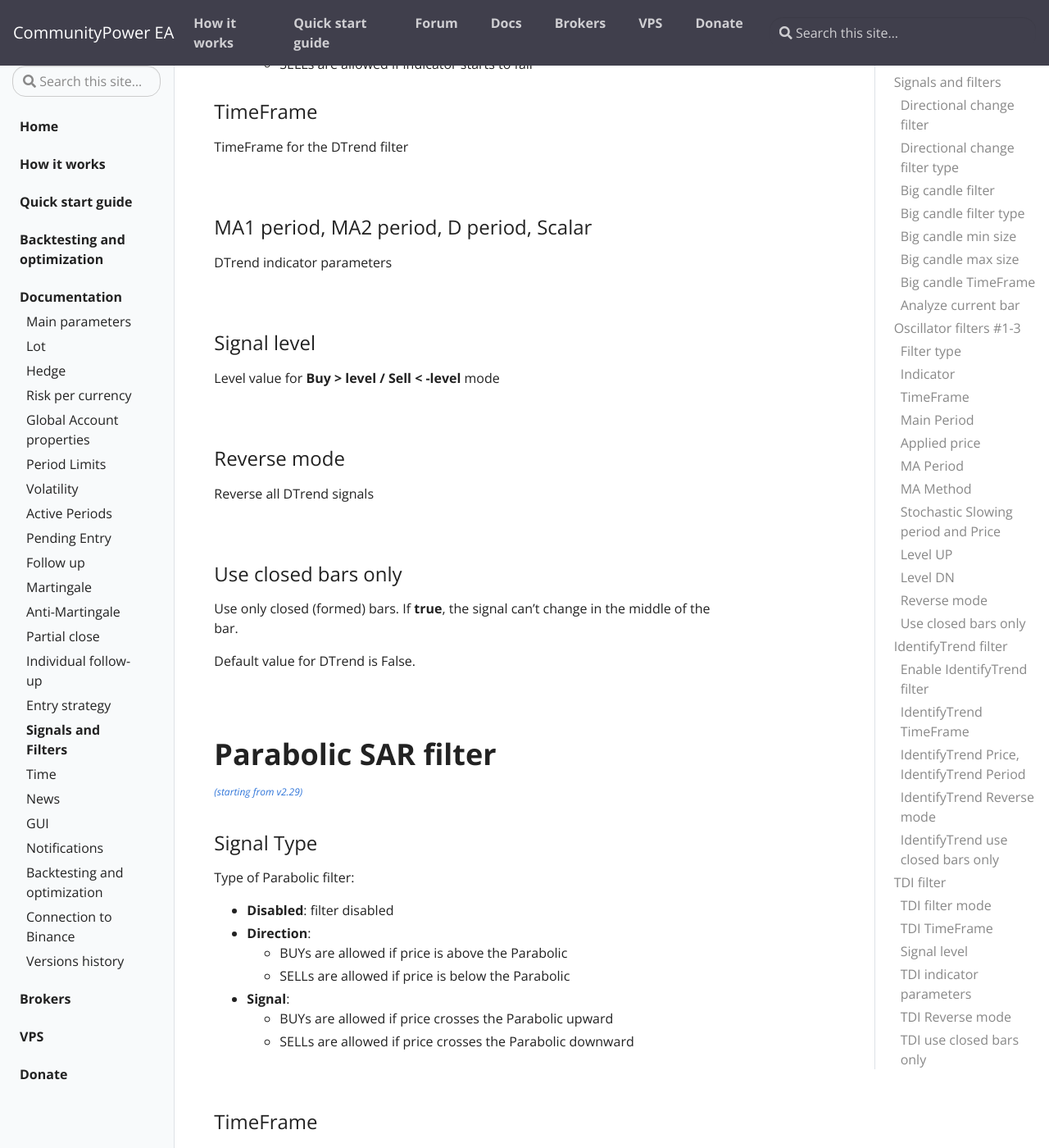
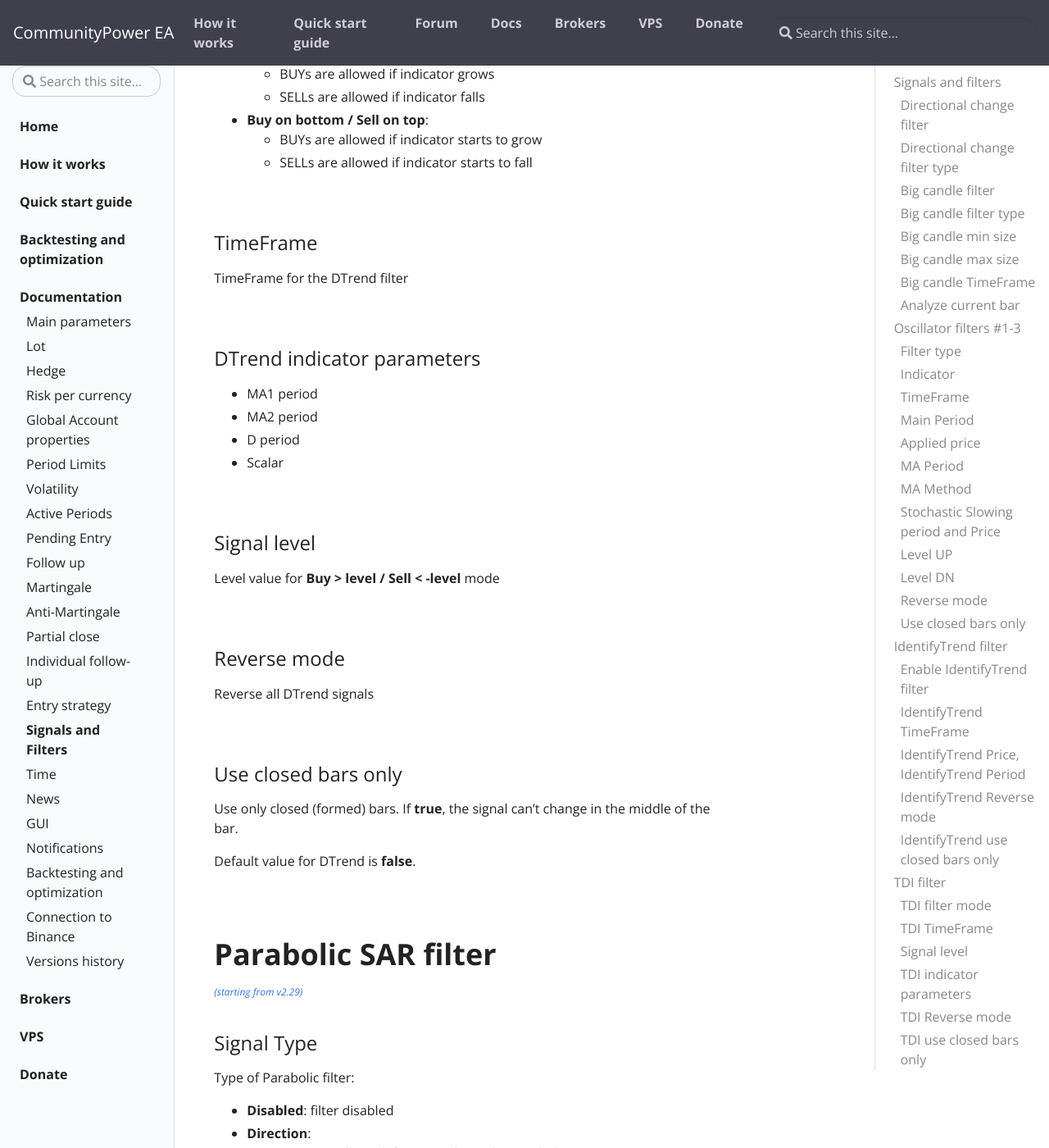
Before and after one commit to komposter/CommunityPowerEA.com, a Jekyll site: the page built from _docs/signals-and-filters.md, in a window 1280 px wide and 1400 px high, scrolled down 13048 px. Shown: the whole window at 82% size. Built offline with Jekyll 4.4.1, drawn with Linux system fonts in a browser that asks for light colours; some of the changed text lies outside the part shown.

Commit message:
Content change

```diff
--- a/_docs/signals-and-filters.md
+++ b/_docs/signals-and-filters.md
@@ -243,7 +243,7 @@
 
 Use only closed (formed) bars. If **true**, the signal can't change in the middle of the bar.
 
-Default value for IdentifyTrend is False.
+Default value for IdentifyTrend is **false**.
 
 
 <br />
@@ -314,7 +314,7 @@
 
 Use only closed (formed) bars. If **true**, the signal can't change in the middle of the bar.
 
-Default value for TDI is True.
+Default value for TDI is **true**.
 
 
 <br />
@@ -414,14 +414,18 @@
 * **Buy on +DI <= level / Sell on -DI <= level**:
     * BUYs are allowed if +DI value <= **Signal level**
     * SELLs are allowed if -DI value <= **Signal level**
+
 ![]({{site.baseurl}}/assets/img/docs/ADX-signal-1.png)
+
 * **Buy on +DI >= level / Sell on -DI >= level** [*(starting from v2.52)*](/docs/versions-history#20230211-0324-252):
     * BUYs are allowed if +DI value >= **Signal level**
     * SELLs are allowed if -DI value >= **Signal level**
 * **Buy/sell on +DI crosses -DI up/down when ADX >= level**:
     * BUYs are allowed if ADX >= **Signal level** and +DI line crosses -DI line up
     * SELLs are allowed if ADX >= **Signal level** and +DI line crosses -DI line down
+
 ![]({{site.baseurl}}/assets/img/docs/ADX-signal-2.png)
+
 * **Buy/sell when ADX >= level** [*(starting from v2.52)*](/docs/versions-history#20230211-0324-252):
     * Both BUYs and SELLs are allowed if ADX >= **Signal level**
 
@@ -464,6 +468,7 @@
 # DTrend filter
 
 <sup>[*(starting from v2.35)*](/docs/versions-history#20210715-235)</sup>
+
 <br />
 
 ### Type
@@ -479,6 +484,8 @@
 * **Buy on bottom / Sell on top**:
     * BUYs are allowed if indicator starts to grow
     * SELLs are allowed if indicator starts to fall
+
+
 <br />
 
 ### TimeFrame
@@ -487,9 +494,12 @@
 
 <br />
 
-### MA1 period, MA2 period, D period, Scalar
+### DTrend indicator parameters
 
-DTrend indicator parameters
+ * MA1 period
+ * MA2 period
+ * D period
+ * Scalar
 
 <br />
 
@@ -509,7 +519,7 @@
 
 Use only closed (formed) bars. If **true**, the signal can't change in the middle of the bar.
 
-Default value for DTrend is False.
+Default value for DTrend is **false**.
 
 
 <br />
@@ -1046,7 +1056,7 @@
 
 Use only closed (formed) bars. If **true**, the signal can't change in the middle of the bar.
 
-Default value for CustomIndy is True.
+Default value for CustomIndy is **true**.
 
 <br />
 
```
